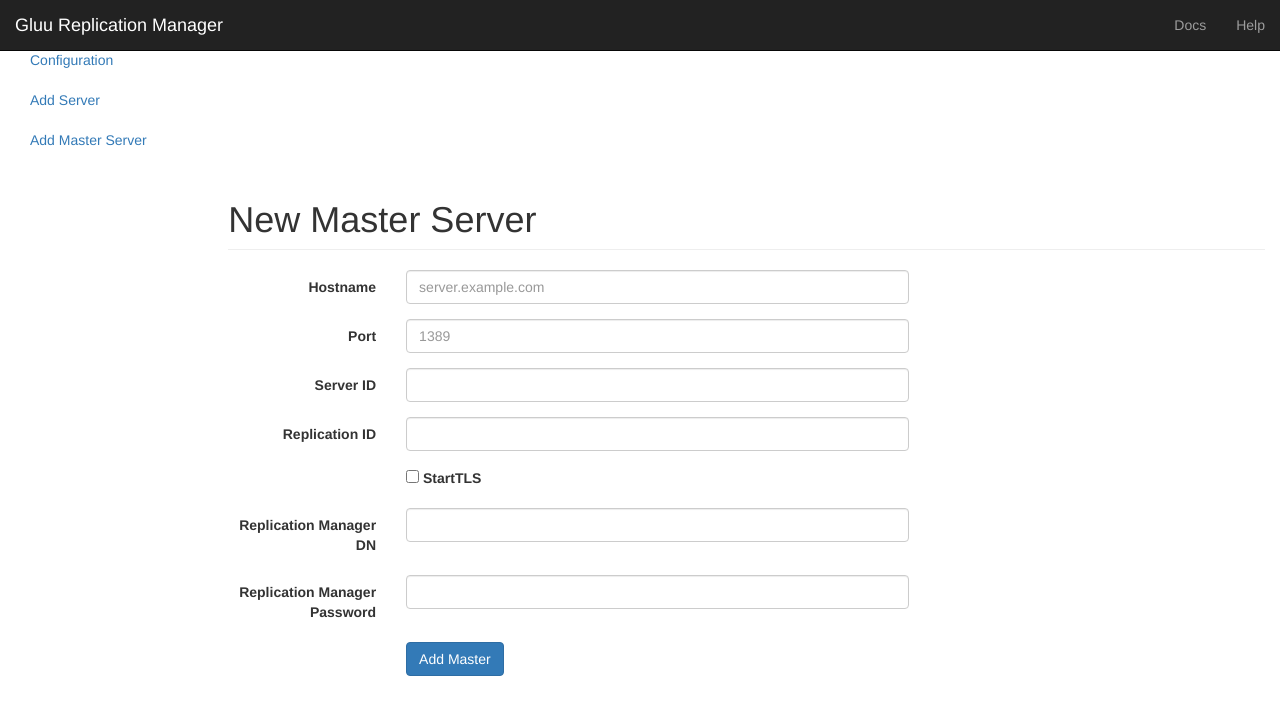
After one commit to GuillaumeSmaha/cluster-mgr, a Flask app: page /add_master/ in a window 1280 px wide. The commit adds this page. Shown: the top 715 px of the page. Run offline with Flask 2, Linux system fonts and the light colour scheme; some libraries are stand-ins or nearby versions.

Commit message:
added add-master page

```diff
--- a/repmgr/forms.py
+++ b/repmgr/forms.py
@@ -1,5 +1,6 @@
 from flask_wtf import FlaskForm
-from wtforms import StringField, SelectField, BooleanField, IntegerField
+from wtforms import StringField, SelectField, BooleanField, IntegerField, \
+        PasswordField
 from wtforms.validators import DataRequired
 
 
@@ -10,3 +11,13 @@
     role = SelectField('Role', choices=[('master', 'Master'), ('consumer', 'Consumer')])
     server_id = IntegerField('Server ID')
     replication_id = IntegerField('Replication ID')
+
+
+class NewMasterForm(FlaskForm):
+    hostname = StringField('Hostname', validators=[DataRequired()])
+    port = IntegerField('Port', validators=[DataRequired()])
+    starttls = BooleanField('StartTLS', default=False)
+    server_id = IntegerField('Server ID')
+    replication_id = IntegerField('Replication ID')
+    manager_dn = StringField('Replication Manager DN')
+    manager_pw = PasswordField('Replication Manager Password')
--- /dev/null
+++ b/repmgr/templates/add_master.html
@@ -0,0 +1,53 @@
+{% extends "base.html" %}
+{% block  content %}
+<h1 class="page-header">New Master Server</h1>
+<form action="/add_master/" method="POST" class="form-horizontal">
+  {{ form.csrf_token }}
+  <div class="form-group">
+    <label for="{{ form.hostname.id }}" class="col-sm-2 control-label">{{ form.hostname.label }}</label>
+    <div class="col-sm-6">
+      {{ form.hostname(class="form-control", placeholder="server.example.com")}}
+    </div>
+  </div>
+  <div class="form-group">
+    <label class="col-sm-2 control-label" for="{{ form.port.id }}">{{ form.port.label }}</label>
+    <div class="col-sm-6">
+      {{ form.port(class="form-control", placeholder="1389") }}
+    </div>
+  </div>
+  <div class="form-group">
+    <label for="{{ form.server_id.id }}" class="col-sm-2 control-label">{{ form.server_id.label }}</label>
+    <div class="col-sm-6">
+      {{ form.server_id(class="form-control") }}
+    </div>
+  </div>
+  <div class="form-group">
+    <label for="{{ form.replication_id.id }}" class="col-sm-2 control-label">{{ form.replication_id.label }}</label>
+    <div class="col-sm-6">
+      {{ form.replication_id(class="form-control") }}
+    </div>
+  </div>
+  <div class="form-group">
+    <div class="col-sm-offset-2 col-sm-5">
+      {{ form.starttls }} {{ form.starttls.label }}
+    </div>
+  </div>
+  <div class="form-group">
+    <label for="{{ form.manager_dn.id }}" class="col-sm-2 control-label">{{ form.manager_dn.label }}</label>
+    <div class="col-sm-6">
+      {{ form.manager_dn(class="form-control") }}
+    </div>
+  </div>
+  <div class="form-group">
+    <label for="{{ form.manager_pw.id }}" class="col-sm-2 control-label">{{ form.manager_pw.label }}</label>
+    <div class="col-sm-6">
+      {{ form.manager_pw(class="form-control") }}
+    </div>
+  </div>
+  <div class="form-group">
+    <div class="col-sm-offset-2 col-sm-10">
+      <button type="submit" class="btn btn-primary">Add Master</button>
+    </div>
+  </div>
+</form>
+{% endblock %}
--- a/repmgr/templates/base.html
+++ b/repmgr/templates/base.html
@@ -46,6 +46,7 @@
             <li><a href="/">Home</a></li>
             <li><a href="/">Configuration</a></li>
             <li><a href="{{ url_for('add_server') }}">Add Server</a></li>
+            <li><a href="{{ url_for('add_master') }}">Add Master Server</a></li>
           </ul>
         </div>
         <div class="col-sm-9 col-sm-offset-3 col-md-10 col-md-offset-2 main">
--- a/repmgr/views.py
+++ b/repmgr/views.py
@@ -2,7 +2,7 @@
 
 from .application import app, db
 from .models import LDAPServer
-from .forms import NewServerForm
+from .forms import NewServerForm, NewMasterForm
 
 
 @app.route('/')
@@ -22,3 +22,17 @@
         db.session.commit()
         return redirect(url_for('home'))
     return render_template("add_server.html", form=form)
+
+
+@app.route('/add_master/', methods=['GET', 'POST'])
+def add_master():
+    form = NewMasterForm()
+    if form.validate_on_submit():
+        server = LDAPServer(form.hostname.data, form.port.data, 'master',
+                            form.starttls.data, form.server_id.data,
+                            form.replication_id.data, form.manager_dn.data,
+                            form.manager_pw.data)
+        db.session.add(server)
+        db.session.commit()
+        return redirect(url_for('home'))
+    return render_template("add_master.html", form=form)
```
Also changed, not shown: repmgr/models.py (+6 -1 lines).
